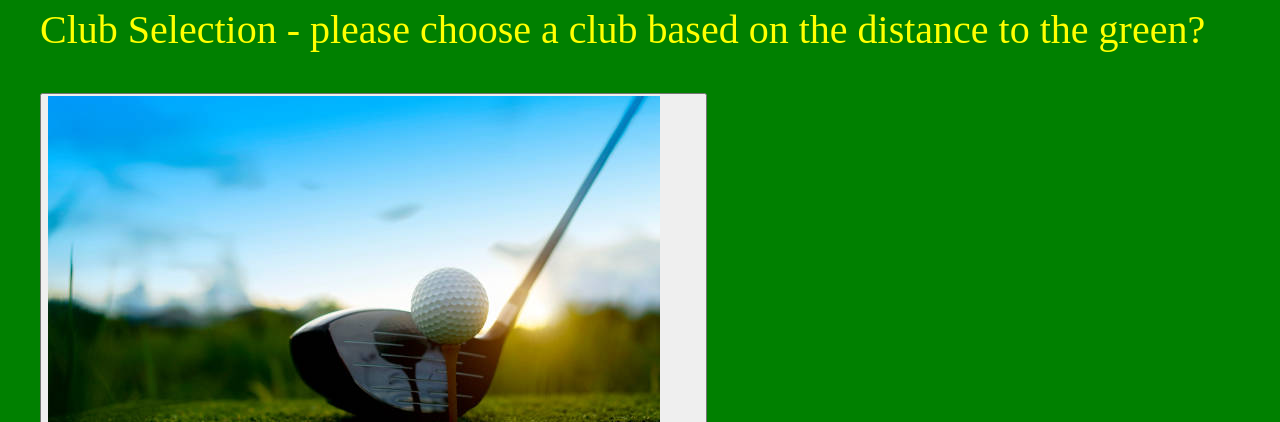
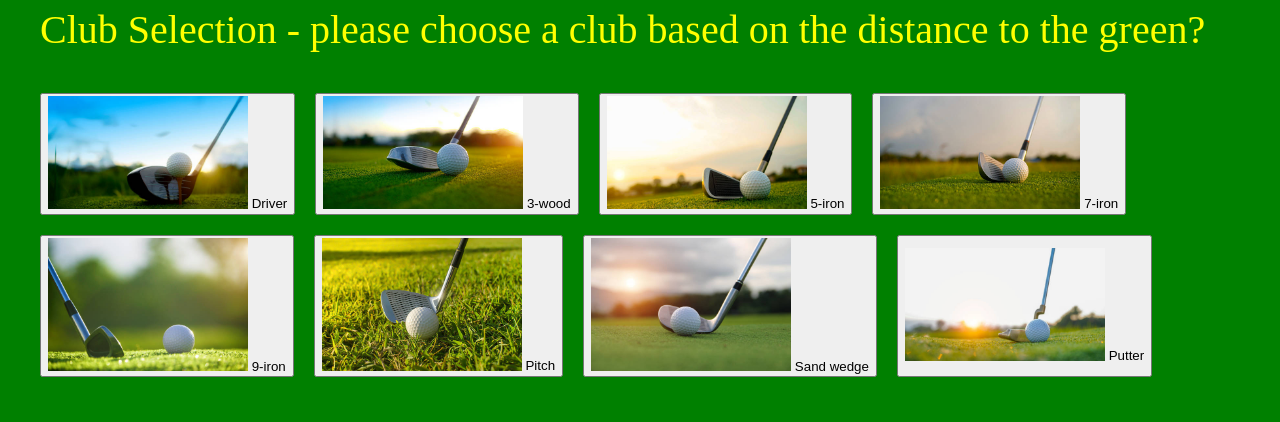
Before and after one commit to dylanmcca/golfClubGame, a plain HTML site: page index.html in a window 1280 px wide. Shown: the part 230-652 px from the top of the page. Drawn offline with Linux system fonts and the light colour scheme.

Commit message:
spread out club images & make same size

```diff
--- a/assets/css/style.css
+++ b/assets/css/style.css
@@ -1,6 +1,7 @@
 body {
     background-color: green;
     padding-left: 2em;
+    color: yellow;
 }
 
 h1 {
@@ -36,6 +37,13 @@ h1 {
     transform: scale (1.05);
 }
 
+.clubs img {
+    width: 200px;
+    height: auto;
+    transition: transform 0.2s, border 0.2s;
+}
+
+
 .score {
     font-size: 40px;
     color: yellow;
--- a/assets/js/script.js
+++ b/assets/js/script.js
@@ -14,6 +14,8 @@ function runGame() {
 function randInt(min,max) {
     return Math.floor(Math.random() * (max - min + 1)) + min;
 }
+
+//array for selection of golf clubs
 const clubs = [
     {name: "Driver", distance: 230, img: "assets/images/driver2-istock.jpg"},
     {name: "3-wood", distance: 190, img: "assets/images/3-wood-istock.jpg"},
```
